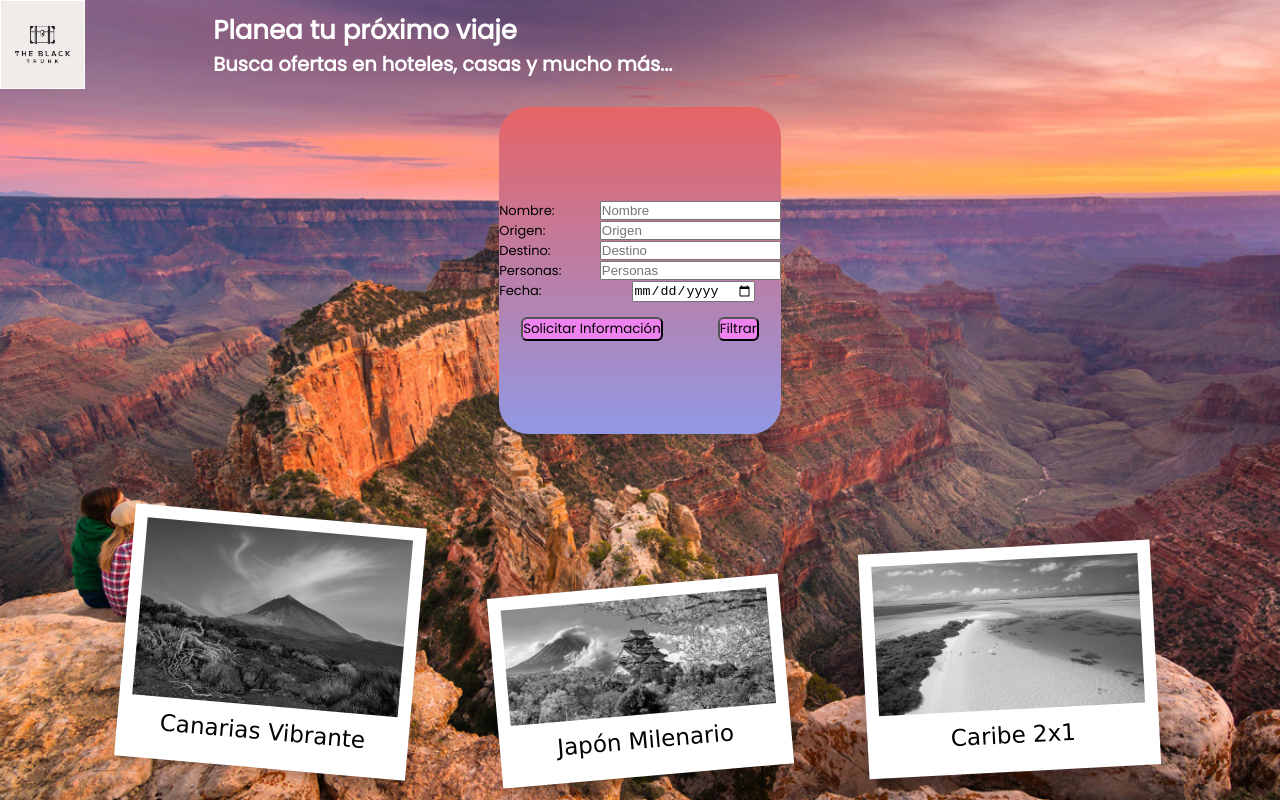
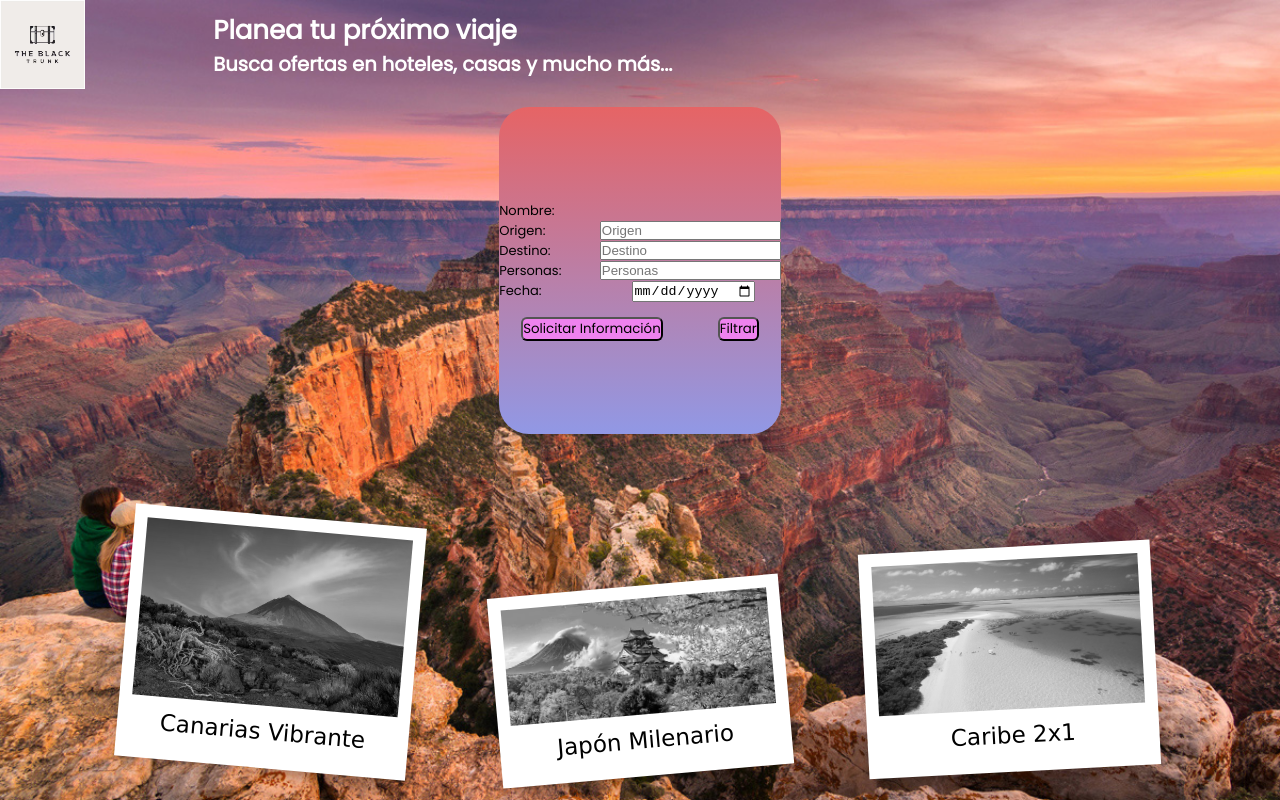
Before and after one commit to Rebeca-Rello/FRONT_END_1, a plain HTML site: page agencia/AgenciadeViajes.html in a window 1280 px wide. Drawn offline with Linux system fonts and the light colour scheme.

Commit message:
cambio de rama

```diff
--- a/agencia/AgenciadeViajes.html
+++ b/agencia/AgenciadeViajes.html
@@ -34,7 +34,7 @@
                  <form>
                    <div class = "Row">
                      <label>Nombre:</label>
-                     <input type="text" id = "Nombre" placeholder="Nombre">
+
                    </div>
                    <div class = "Row">
                      <label>Origen:</label >
```
